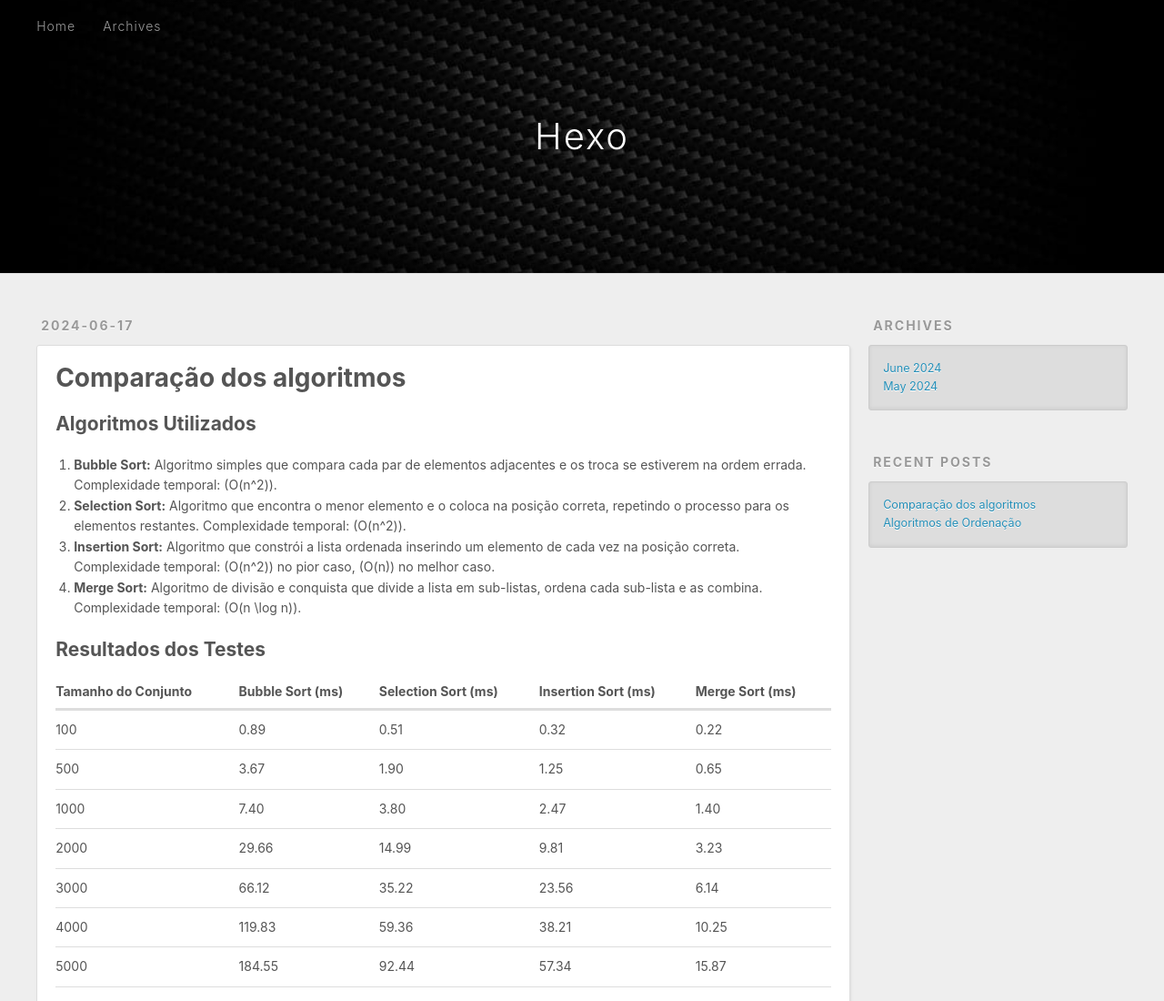
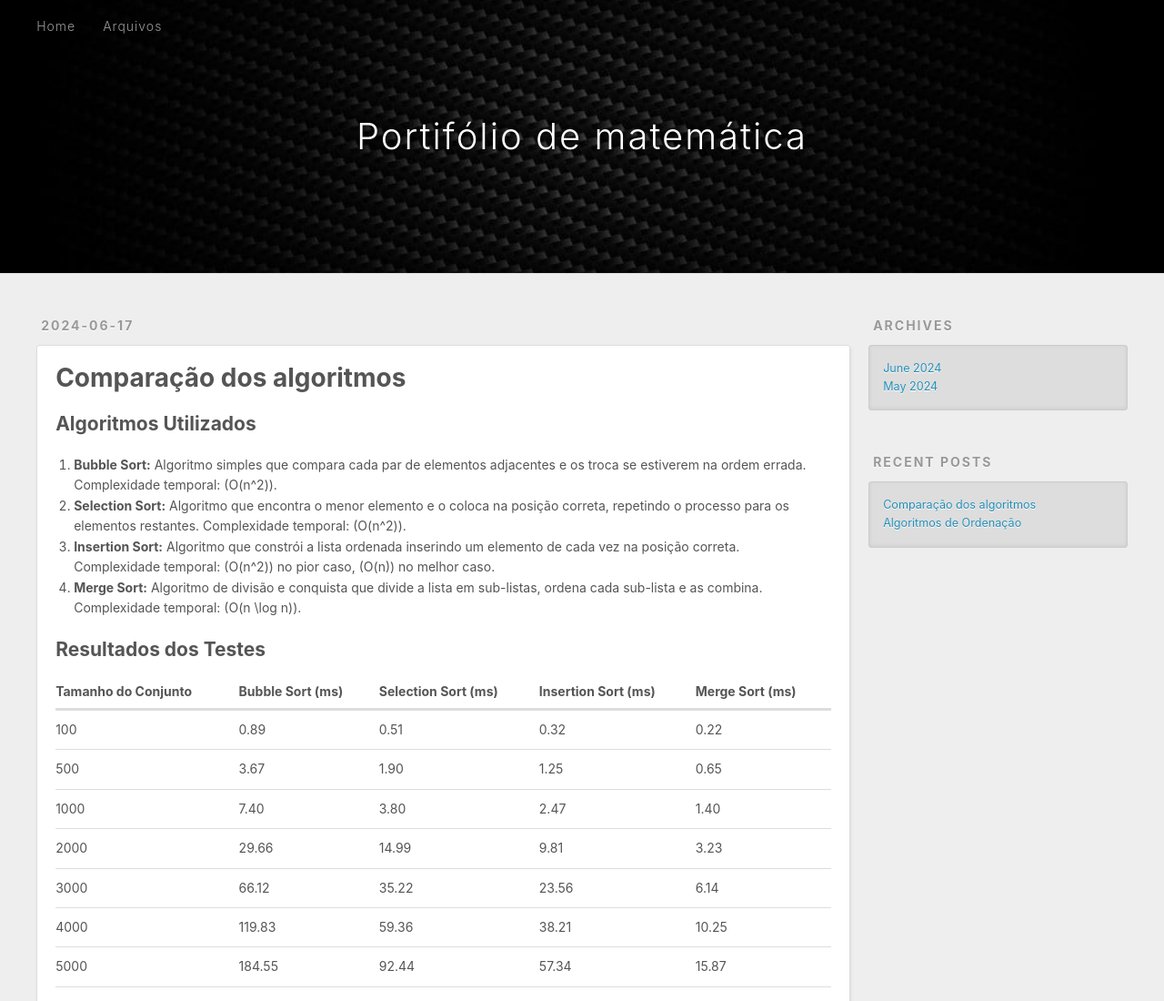
Before and after one commit to Lucascarvalho2503/PortifolioTania, a plain HTML site: page 2024/06/17/algoritmos/index.html in a window 1280 px wide. Shown: the top 1100 px of the page at 91% size. Drawn offline with Linux system fonts and the light colour scheme.

Commit message:
Site updated: 2024-06-18 02:03:45

```diff
--- a/2024/06/17/algoritmos/index.html
+++ b/2024/06/17/algoritmos/index.html
@@ -43,7 +43,7 @@
   <div id="header-outer" class="outer">
     <div id="header-title" class="inner">
       <h1 id="logo-wrap">
-        <a href="/PortifolioTania/" id="logo">Hexo</a>
+        <a href="/PortifolioTania/" id="logo">Portifólio de matemática</a>
       </h1>
 
     </div>
@@ -53,7 +53,7 @@
 
           <a class="main-nav-link" href="/PortifolioTania/">Home</a>
 
-          <a class="main-nav-link" href="/PortifolioTania/archives">Archives</a>
+          <a class="main-nav-link" href="/PortifolioTania/Arquivos">Arquivos</a>
 
       </nav>
       <nav id="sub-nav">
```
Also changed, not shown: Arquivos/2024/06/index.html (+2 -2 lines), index.html (+2 -2 lines).
